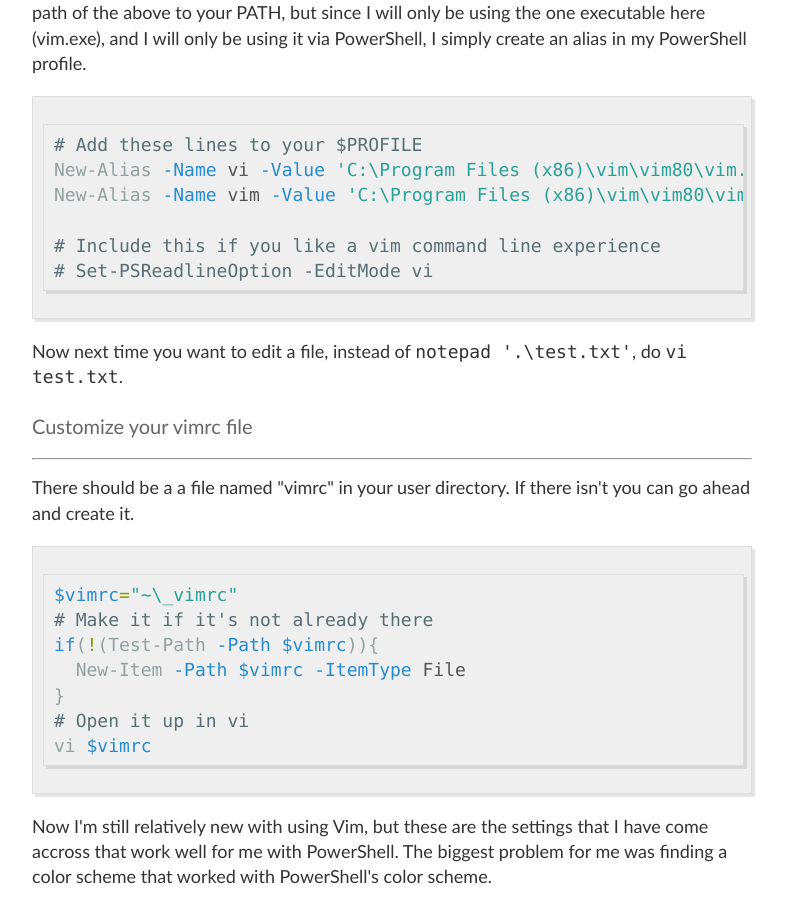
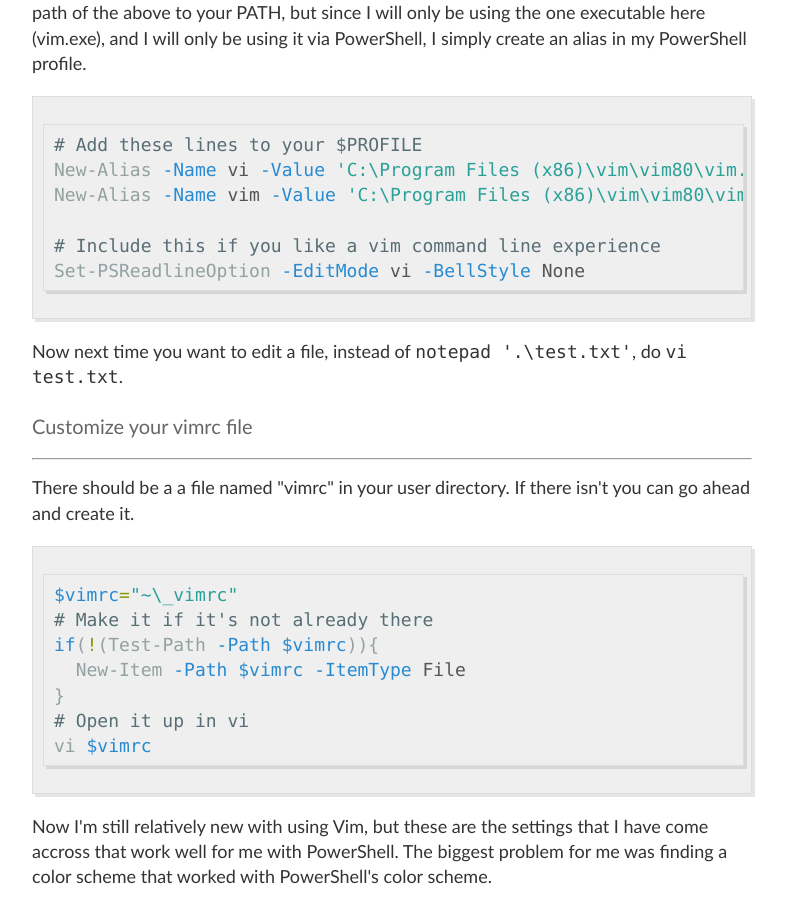
Before and after one commit to briansworth/dev, a Jekyll site: the page built from _posts/2017-6-17-PowerShell-And-Vim.md, in a window 1280 px wide and 900 px high, scrolled down 1767 px. Shown: the whole window, without its empty margins (248-1034 px from the left). Built offline with Jekyll 4.4.1, drawn with Linux system fonts in a browser that asks for light colours; some of the changed text lies outside the part shown.

Commit message:
Syntax fixes and example fixes

````diff
--- a/_posts/2017-6-17-PowerShell-And-Vim.md
+++ b/_posts/2017-6-17-PowerShell-And-Vim.md
@@ -92,7 +92,7 @@ New-Alias -Name vi -Value 'C:\Program Files (x86)\vim\vim80\vim.exe'
 New-Alias -Name vim -Value 'C:\Program Files (x86)\vim\vim80\vim.exe'
 
 # Include this if you like a vim command line experience
-# Set-PSReadlineOption -EditMode vi
+Set-PSReadlineOption -EditMode vi -BellStyle None
 ```
 
 Now next time you want to edit a file, instead of `notepad '.\test.txt'`,
````
Also changed, not shown: other parts of _posts/2017-6-17-PowerShell-And-Vim.md (+1 -1 lines).
